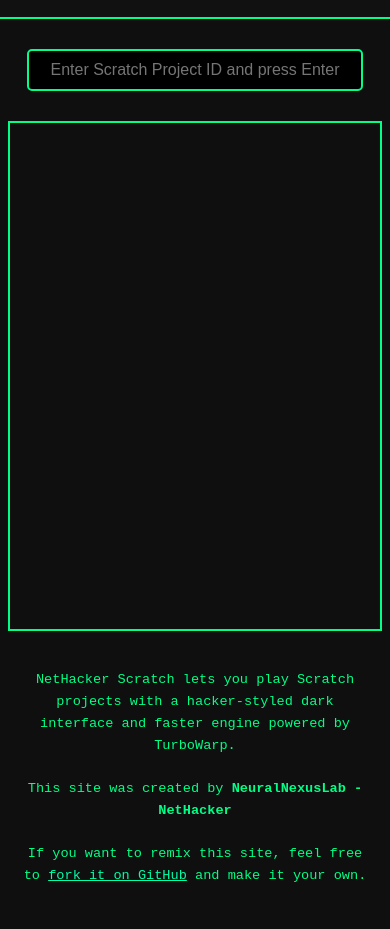
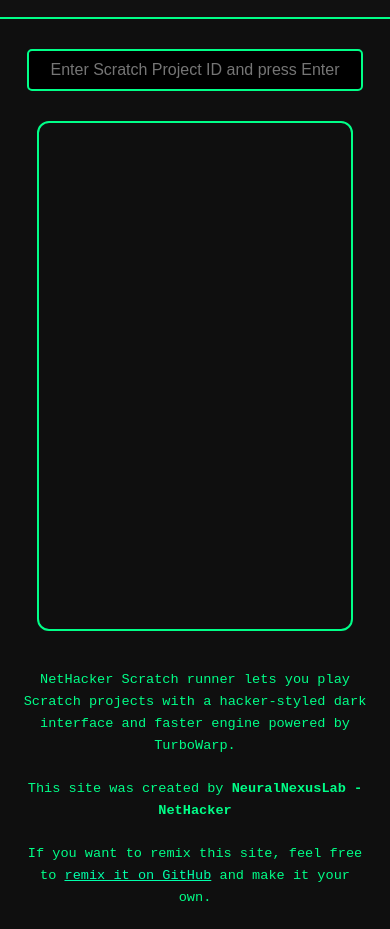
Before and after one commit to NeuralNexusLab-nh/NeuralNexusLab-nh.github.io, a plain HTML site: page scratch/index.html in a window 390 px wide. Shown: the part 60-989 px from the top of the page. Before the commit the page ends 967 px from the top, so only its background shows below. Drawn offline with Linux system fonts and the light colour scheme.

Commit message:
index.html

```diff
--- a/scratch/index.html
+++ b/scratch/index.html
@@ -53,6 +53,7 @@
       height: 70vh;
       border: 2px solid #00ff88;
       margin-top: 20px;
+      border-radius: 12px;
     }
 
     #description {
@@ -75,8 +76,9 @@
       }
 
       iframe {
-        width: 95vw;
+        width: 80vw;
         height: 60vh;
+        border-radius: 12px;
       }
 
       #description {
@@ -99,9 +101,9 @@
   <div id="api"></div>
 
   <div id="description">
-    NetHacker Scratch lets you play Scratch projects with a hacker-styled dark interface and faster engine powered by TurboWarp.<br><br>
+    NetHacker Scratch runner lets you play Scratch projects with a hacker-styled dark interface and faster engine powered by TurboWarp.<br><br>
     This site was created by <strong>NeuralNexusLab - NetHacker</strong><br><br>
-    If you want to remix this site, feel free to <a href="https://github.com/NeuralNexusLab/NetHackerScratch" target="_blank">fork it on GitHub</a> and make it your own.
+    If you want to remix this site, feel free to <a href="https://github.com/NeuralNexusLab-nh/NeuralNexusLab-nh.github.io" target="_blank">remix it on GitHub</a> and make it your own.
   </div>
 
   <script>
@@ -121,7 +123,7 @@
     function updateFrame(id) {
       frame.src = `https://scratch.mit.edu/projects/${id}/embed`;
       fetch(`https://api.scratch.mit.edu/projects/${id}`).then(res => res.json()).then(data => {
-        api.innerHTML = `<hr>${data}<hr>`
+        api.innerHTML = `<hr>${data.replace("\n", "<br>)}<hr>`
       });
     }
 
```
